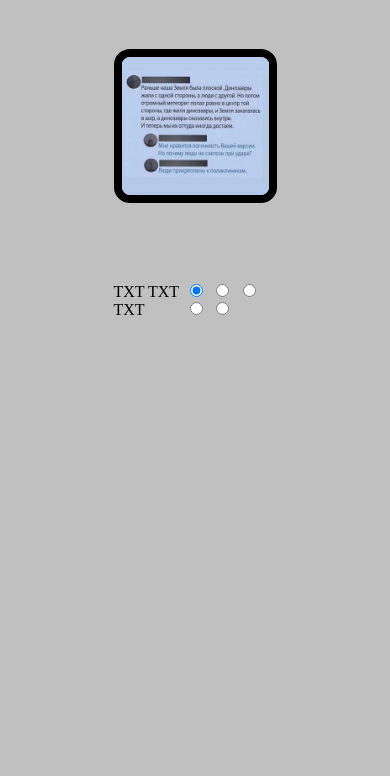
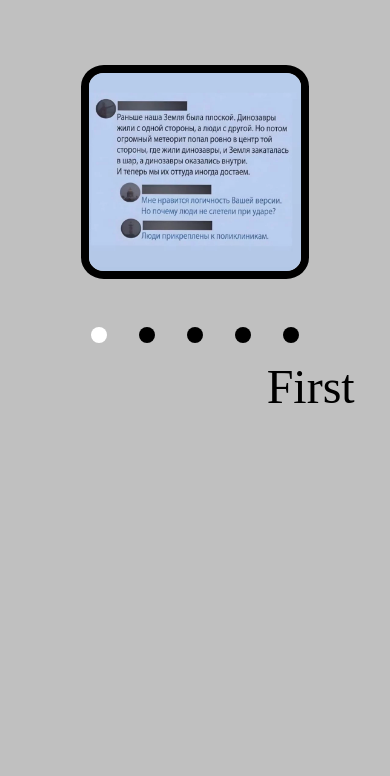
Before and after one commit to SHTAKET1032/cssMemeSlider, a plain HTML site: page index.html in a window 390 px wide. Shown: the part 68-844 px from the top of the page. Drawn offline with Linux system fonts and the light colour scheme.

Commit message:
feat: add description transition, add mediaqueries (Mon, Sep 18, 2023 01:20:32 AM)

```diff
--- a/index.html
+++ b/index.html
@@ -22,74 +22,78 @@
 
     </header>
 
-        <div class="main">
+    <main>
+        <div class="container">
+            <div class="slider">
+                <input class="control" type="radio" name="mem-slider" id="control1" checked>
+                <input class="control" type="radio" name="mem-slider" id="control2">
+                <input class="control" type="radio" name="mem-slider" id="control3">
+                <input class="control" type="radio" name="mem-slider" id="control4">
+                <input class="control" type="radio" name="mem-slider" id="control5">
+                <div class="slider__window">
+                    <ul class="slider__track">
+                        <li class="slide">
+                            <img src="img/1.webp" alt="1" class="slide__img">
+                        </li>
+                        <li  class="slide">
+                            <img src="img/2.jpeg" alt="2" class="slide__img second-img">
+                        </li>
+                        <li class="slide">
+                            <img src="img/3.jpeg" alt="3" class="slide__img">
+                        </li>
+                        <li  class="slide">
+                            <img src="img/4.jpeg" alt="4" class="slide__img">
+                        </li>
+                        <li  class="slide">
+                            <img src="img/5.jpeg" alt="5" class="slide__img">
+                        </li>
+                    </ul>
+                </div>
+                <ul class="slider__nav">
+                    <li>
+                        <label for="control1">
+                            <span class="slider__nav-btn"></span>
+                        </label>
+                    </li>
+                    <li>
+                        <label for="control2">
+                            <span class="slider__nav-btn"></span>
+                        </label>
+                    </li>
+                    <li>
+                        <label for="control3">
+                            <span class="slider__nav-btn"></span>
+                        </label>
+                    </li>
+                    <li>
+                        <label for="control4">
+                            <span class="slider__nav-btn"></span>
+                        </label>
+                    </li>
+                    <li>
+                        <label for="control5">
+                            <span class="slider__nav-btn"></span>
+                        </label>
+                    </li>
+                </ul>
+                <div class="description__container">
+                    <ul class="description">
+                        <li class="description__item">First</li>
+                        <li class="description__item">Second</li>
+                        <li class="description__item">Third</li>
+                        <li class="description__item">Fourth</li>
+                        <li class="description__item">Fifth</li>
+                    </ul>
+                </div>
+            </div>
+        </div>
+    </main>
 
-            <div class="container">
+    <footer>
 
-                <div class="slider">
-
-                    <div class="slider__window">
-
-                        <div class="slider__track active">
-
-                            <div class="slide"><img class="slide__img" src="img/1.webp" alt="img1"></div>
-
-                            <div class="slide"><img class="slide__img" src="img/2.jpeg" alt="img2"></div>
-
-                            <div class="slide"><img class="slide__img" src="img/3.jpeg" alt="img3"></div>
-
-                            <div class="slide"><img class="slide__img" src="img/4.jpeg" alt="img4"></div>
-
-                            <div class="slide"><img class="slide__img" src="img/5.jpeg" alt="img5"></div>
-
-                        </div>
-
-                    </div>
-
-                    <div class="subslider">
-
-                        <div class="descr">
-
-                            <p class="txt">TXT TXT TXT</p>
-
-                        </div>
-
-                        <div class="controls-box">
-
-                            <input class="control" type="radio" id="control1" name="slider-controls" checked>
-                            <label for="control1"></label>
-
-                            <input class="control" type="radio" id="control2" name="slider-controls">
-                            <label for="control2"></label>
-
-                            <input class="control" type="radio" id="control3" name="slider-controls">
-                            <label for="control3"></label>
-
-                            <input class="control" type="radio" id="control4" name="slider-controls">
-                            <label for="control4"></label>
-
-                            <input class="control" type="radio" id="control5" name="slider-controls">
-                            <label for="control5"></label>
-
-
-                        </div>
-
-                    </div>
-
-                </div>
-
-            </div>
-
-        </div>
-
-        <footer class="footer">
-
-            <div class="container">
-
-            </div>
+        <div class="container"></div>
 
     </footer>
-
 </div>
 </body>
 </html>
--- a/style/style.css
+++ b/style/style.css
@@ -3,13 +3,14 @@ body{
 }
 
 .wrapper{
+    padding: 1rem 0;
     min-height: 100%;
     display: flex;
     flex-direction: column;
 }
 
 .container {
-    max-width: 1440px;
+    /*max-width: 1440px;*/
     margin: 0 auto;
     padding: 0 2rem;
 
@@ -19,6 +20,7 @@ body{
     flex-grow: 1;
 }
 
+
 .slider{
     padding: 5rem 0 0 0;
     display: flex;
@@ -27,23 +29,25 @@ body{
 }
 
 .slider__window{
-    width: 50%;
-    /*height: 70rem;*/
+    width: 40%;
+    margin-bottom: 2rem;
     overflow: hidden;
     border: 0.5rem solid black;
     border-radius: 10%;
 }
 
 .slider__track{
-    width: 500%;
-    height: 100%;
+    width: 100%;
     display: flex;
-    /*column-gap: 30px;*/
+    transition: transform .6s ease-in-out;
 }
 
 .slide{
-    width: 20%;
-    transition: all 600ms ease;
+    width: 100%;
+    min-width: 100%;
+    background-repeat: no-repeat;
+    background-position: center;
+    background-size: cover;
 }
 
 .slide__img{
@@ -51,43 +55,131 @@ body{
     height: 100%;
 }
 
-.subslider{
-    padding: 5rem 0 0 0;
-    width: 50%;
-    display: flex;
-    justify-content: space-between;
+
+
+.control{
+    display: none;
 }
 
-.control{
-    cursor: pointer;
-    margin: 0 0.3rem;
+.controls-box{
+    display: flex;
 }
 
-.control:hover{
-  transform: scale(110%);
+.slider__nav{
+    display: flex;
+    align-self: end;
+}
+
+.slider__nav-btn{
+    display: block;
+    width: 3rem;
+    height: 3rem;
+    border-radius: 50%;
+    background-color: black;
+    margin: 0 1rem;
+    cursor: pointer;
+}
+
+label{
+    padding: 1rem;
+    display: block;
+    cursor: pointer;
+    transition: transfrom 0.6s ease-in-out;
+}
+
+label:active {
+    transform: scale(1.5);
+}
+
+.description__container{
+    align-self: start;
+    overflow: hidden;
+}
+
+.description {
+    display: flex;
+    transition: transform .6s ease-in-out;
+}
+
+.description__item {
+    width: 100%;
+    min-width: 100%;
+    font-size: 3rem;
+    color: black;
 }
 
 
-.slider__track.active {
-    margin-left: 0;
+.slider__nav label:hover .slider__nav-btn {
+    border-color: #1E90FF;
+    box-shadow: 0 0 10px 0 purple inset, 0 0 10px 4px purple;
+    background-color: silver;
 }
 
-#control1:checked ~ .slider__track .active{
-    margin-left: 0;
+#control1:checked ~ .slider__nav [for="control1"] .slider__nav-btn,
+#control2:checked ~ .slider__nav [for="control2"] .slider__nav-btn,
+#control3:checked ~ .slider__nav [for="control3"] .slider__nav-btn,
+#control4:checked ~ .slider__nav [for="control4"] .slider__nav-btn,
+#control5:checked ~ .slider__nav [for="control5"] .slider__nav-btn {
+    background-color: white;
 }
 
-#control2:checked ~ .slide .active{
-    margin-left: -100%;
+
+
+
+#control1:checked ~ .slider__window .slider__track,
+#control1:checked ~ .description__container .description{
+    transform: translateX(0%)
 }
 
-#control3:checked ~ .slider__track .active{
-    margin-left: -200%;
+#control2:checked ~ .slider__window .slider__track,
+#control2:checked ~ .description__container .description{
+    transform: translateX(-100%)
 }
 
-#control4:checked ~ .slider__track .active{
-    margin-left: -300%;
+#control3:checked ~ .slider__window .slider__track,
+#control3:checked ~ .description__container .description{
+    transform: translateX(-200%)
 }
 
-#control5:checked ~ .slider__track .active{
-    margin-left: -400%;
+#control4:checked ~ .slider__window .slider__track,
+#control4:checked ~ .description__container .description{
+    transform: translateX(-300%)
 }
+
+#control5:checked ~ .slider__window .slider__track,
+#control5:checked ~ .description__container .description{
+    transform: translateX(-400%)
+}
+
+
+
+@media screen and (max-width: 1440px) {
+  .slider__nav{
+    align-self: center;
+    }
+
+  .description__item{
+    text-align: center;
+    }
+
+  .slider__window{
+    width: 60%;
+  }
+
+  .slider__nav-btn {
+    width: 1.5rem;
+    height: 1.5rem;
+    margin: 0;
+}
+}
+
+@media screen and (max-width: 500px) {
+    .slider__window{
+        width: 70%;
+    }
+
+    .slider__nav-btn {
+        width: 1rem;
+        height: 1rem;
+    }
+}
```
Lines whose indentation alone changed are shown as unchanged.
